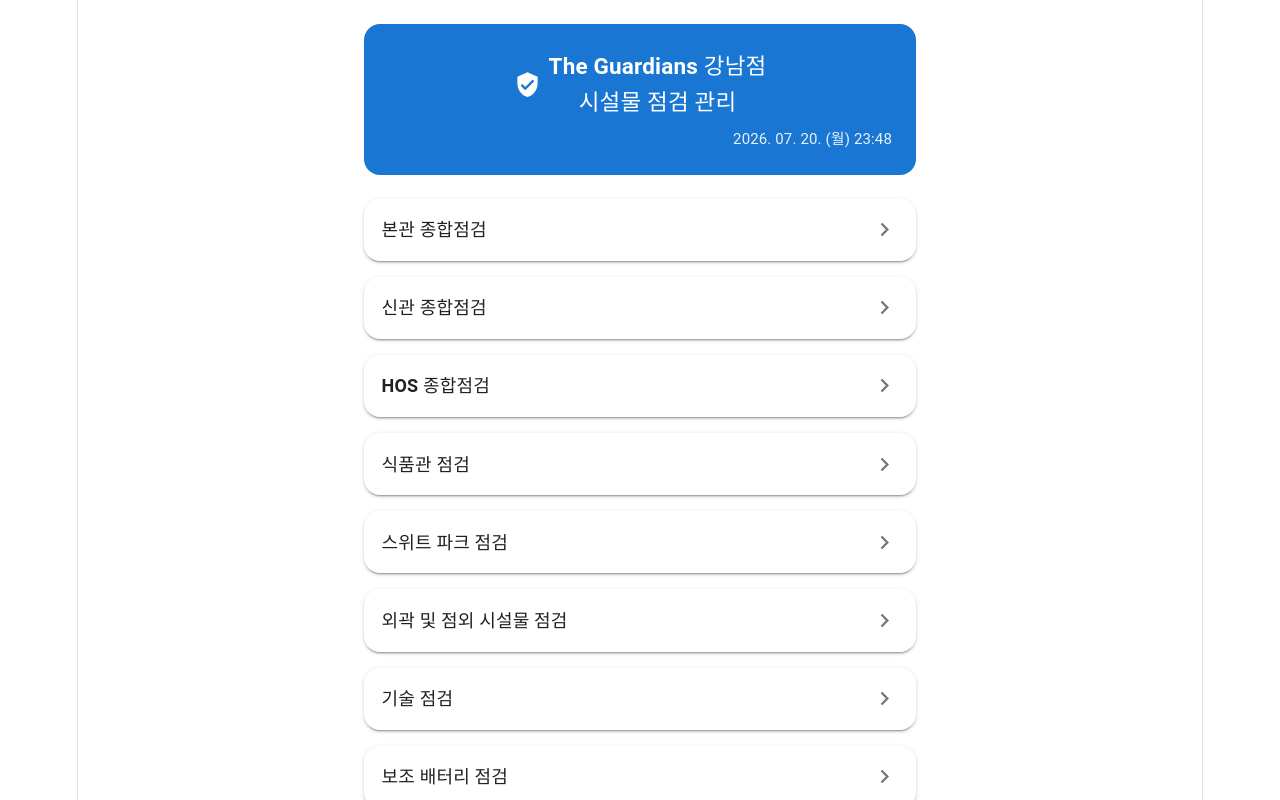
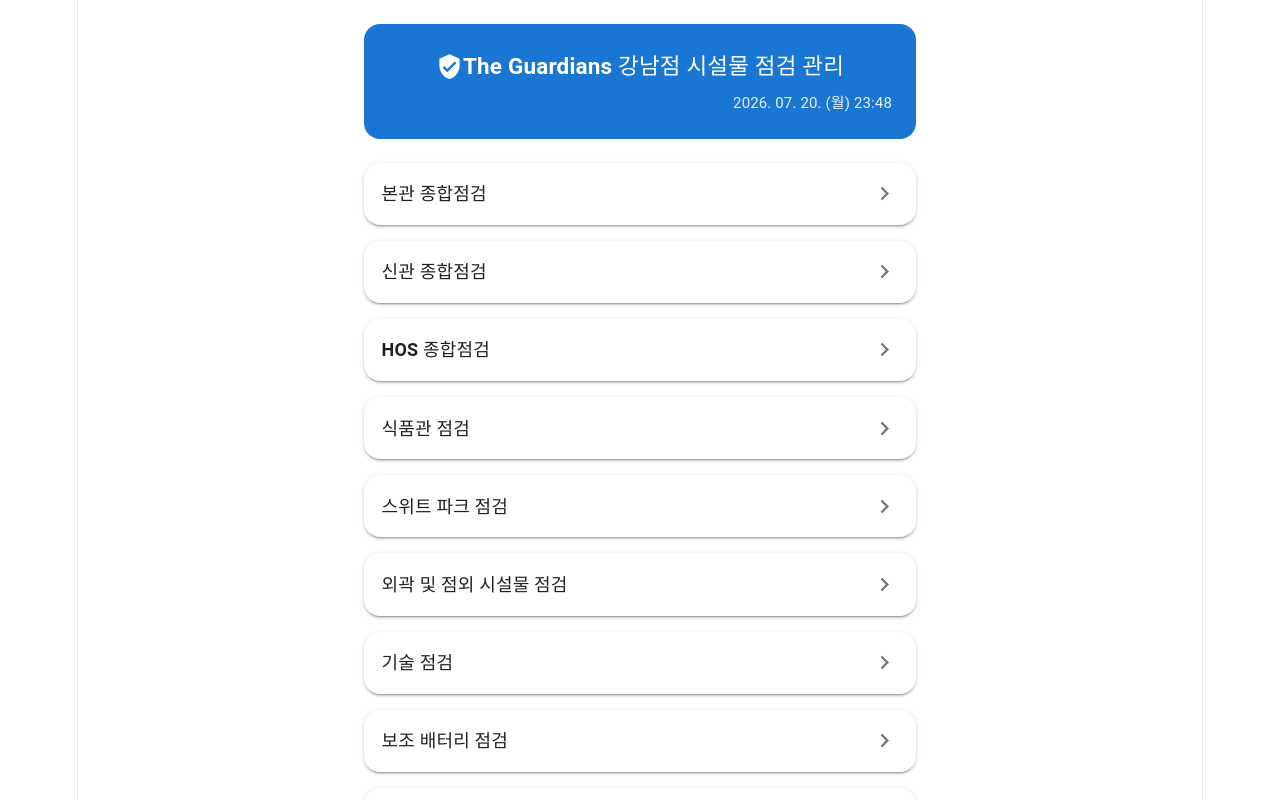
Before and after one commit to 79kzio-dev/timeChecked, a React (Vite) app: page / in a window 1280 px wide. Shown: the top 800 px of the page. Built offline with nearby package versions, Linux system fonts and the light colour scheme.

Commit message:
14th commit

```diff
--- a/src/pages/Home.tsx
+++ b/src/pages/Home.tsx
@@ -1,10 +1,10 @@
-import {Box, Container, Paper, Typography} from "@mui/material";
+import { Box, Container, Paper, Typography } from "@mui/material";
 
 import VerifiedUserIcon from "@mui/icons-material/VerifiedUser";
 
 import MenuCard from "../components/MenuCard";
-import {useEffect, useState} from "react";
-import {useNavigate} from "react-router-dom";
+import { useEffect, useState } from "react";
+import { useNavigate } from "react-router-dom";
 
 export default function Home() {
   const [currentTime, setCurrentTime] = useState("");
@@ -42,7 +42,7 @@
     <Container
       maxWidth="sm"
       sx={{
-                py: 3,
+        py: 3
       }}
     >
       {/* Header */}
@@ -55,6 +55,11 @@
           borderRadius: 4,
           bgcolor: "primary.main",
           color: "primary.contrastText",
+          position: "sticky",
+          top: 0,
+          zIndex: 1000,
+          display: "flex",
+          flexDirection: "column"
         }}
       >
         <Box
@@ -62,19 +67,18 @@
             display: "flex",
             alignItems: "center",
             justifyContent: "center",
-                        gap: 1,
+            gap: 0
           }}
         >
-                    <VerifiedUserIcon fontSize="medium"/>
+          <VerifiedUserIcon fontSize="medium" />
 
           <Typography
             variant="h6"
             sx={{
-                            fontWeight: 700,
+              fontWeight: 700
             }}
           >
-                        The Guardians 강남점
-                        <br/> 시설물 점검 관리
+            The Guardians 강남점 시설물 점검 관리
           </Typography>
         </Box>
 
@@ -83,7 +87,7 @@
             mt: 1,
             textAlign: "end",
             opacity: 0.9,
-                        fontSize: 15,
+            fontSize: 15
           }}
         >
           {currentTime}
@@ -95,8 +99,8 @@
         onClick={() =>
           navigate("/worker", {
             state: {
-                            type: "Mb",
-                        },
+              type: "Mb"
+            }
           })
         }
       />
@@ -105,8 +109,8 @@
         onClick={() =>
           navigate("/worker", {
             state: {
-                            type: "Nb",
-                        },
+              type: "Nb"
+            }
           })
         }
       />
@@ -115,8 +119,8 @@
         onClick={() =>
           navigate("/worker", {
             state: {
-                            type: "Hos",
-                        },
+              type: "Hos"
+            }
           })
         }
       />
@@ -125,8 +129,8 @@
         onClick={() =>
           navigate("/worker", {
             state: {
-                            type: "Food",
-                        },
+              type: "Food"
+            }
           })
         }
       />
@@ -135,8 +139,8 @@
         onClick={() =>
           navigate("/worker", {
             state: {
-                            type: "Sweet",
-                        },
+              type: "Sweet"
+            }
           })
         }
       />
@@ -145,8 +149,8 @@
         onClick={() =>
           navigate("/worker", {
             state: {
-                            type: "Out",
-                        },
+              type: "Out"
+            }
           })
         }
       />
@@ -155,8 +159,8 @@
         onClick={() =>
           navigate("/worker", {
             state: {
-                            type: "Tech",
-                        },
+              type: "Tech"
+            }
           })
         }
       />
@@ -165,8 +169,8 @@
         onClick={() =>
           navigate("/worker", {
             state: {
-                            type: "Battery",
-                        },
+              type: "Battery"
+            }
           })
         }
       />
@@ -175,19 +179,19 @@
         onClick={() =>
           navigate("/worker", {
             state: {
-                            type: "Water",
-                        },
+              type: "Water"
+            }
           })
         }
       />
-            <MenuCard title="메모G" onClick={() => navigate("/memo", {})}/>
+      <MenuCard title="메모G" onClick={() => navigate("/memo", {})} />
 
       <Typography
         sx={{
           mt: 4,
           textAlign: "end",
           color: "text.secondary",
-                    fontSize: 14,
+          fontSize: 14
         }}
       >
         Developed by Kzio
```
Lines whose indentation alone changed are shown as unchanged.
